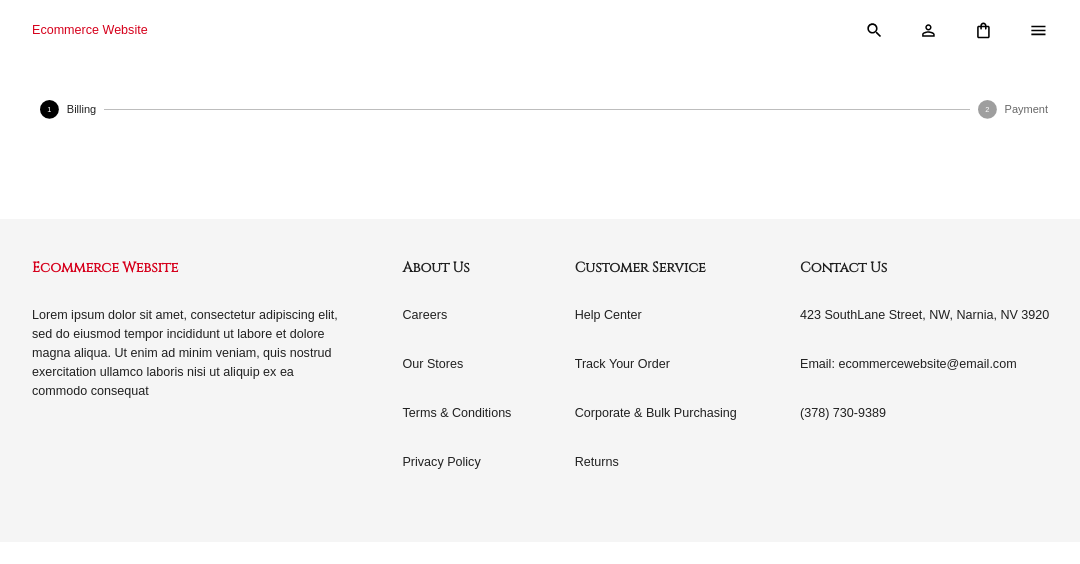
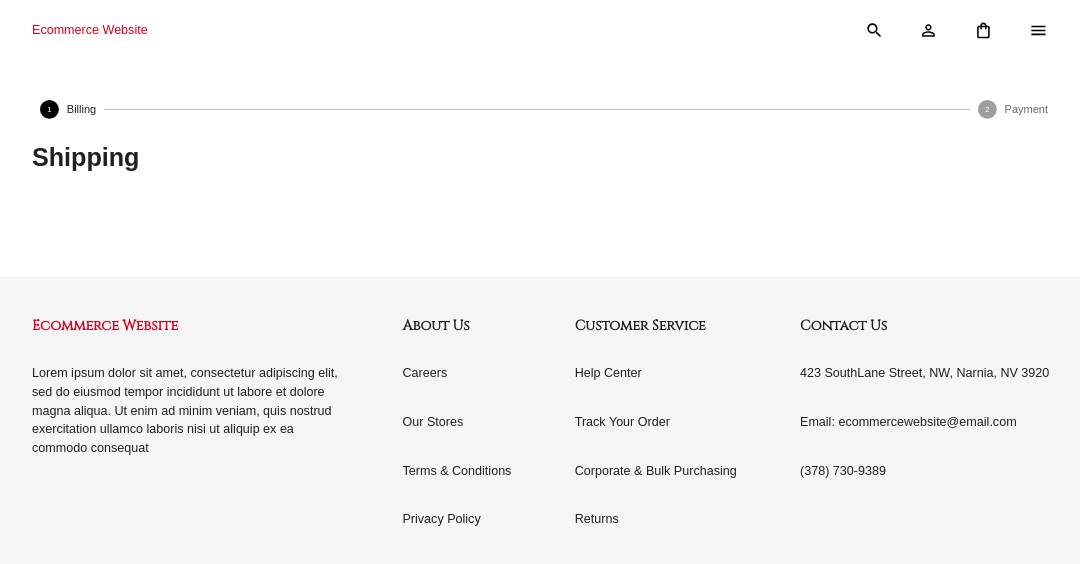
Before and after one commit to brosmar18/ecommerce-client, a React (Create React App) app: page /checkout in a window 1280 px wide. Shown: the top 564 px of the page, without its empty margins (96-1176 px from the left). Built offline with nearby package versions, Linux system fonts and the light colour scheme; a web font is replaced by a local one.

Commit message:
Shipping file added and component setup for render

```diff
--- a/src/pages/Checkout/Checkout.jsx
+++ b/src/pages/Checkout/Checkout.jsx
@@ -4,6 +4,7 @@ import { Formik } from "formik";
 import { useState } from 'react';
 import * as yup from 'yup';
 import { shades } from '../../theme';
+import Shipping from './Shipping';
 
 const initialValues = {
   billingAddress: {
@@ -93,9 +94,9 @@ const Checkout = () => {
     setActiveStep(activeStep + 1);
   }
 
-  async function makePayment(values) {
+  // async function makePayment(values) {
 
-  }
+  // }
 
   return (
     <Box width="80%" m="100px auto">
@@ -113,7 +114,21 @@ const Checkout = () => {
           initialValues={initialValues}
           validationSchema={checkoutSchema[activeStep]}
         >
+          {({
+            values,
+            errors,
+            touched,
+            handleBlur,
+            handleChange,
+            handleSubmit,
+            setFieldValue
+          }) => (
+            <form onSubmit={handleSubmit}>
+              <Shipping
 
+              />
+            </form>
+          )}
         </Formik>
       </Box>
     </Box>
--- /dev/null
+++ b/src/pages/Checkout/Shipping.jsx
@@ -0,0 +1,11 @@
+import React from 'react'
+
+const Shipping = () => {
+  return (
+    <div>
+      <h1>Shipping</h1>
+    </div>
+  )
+}
+
+export default Shipping;
```
